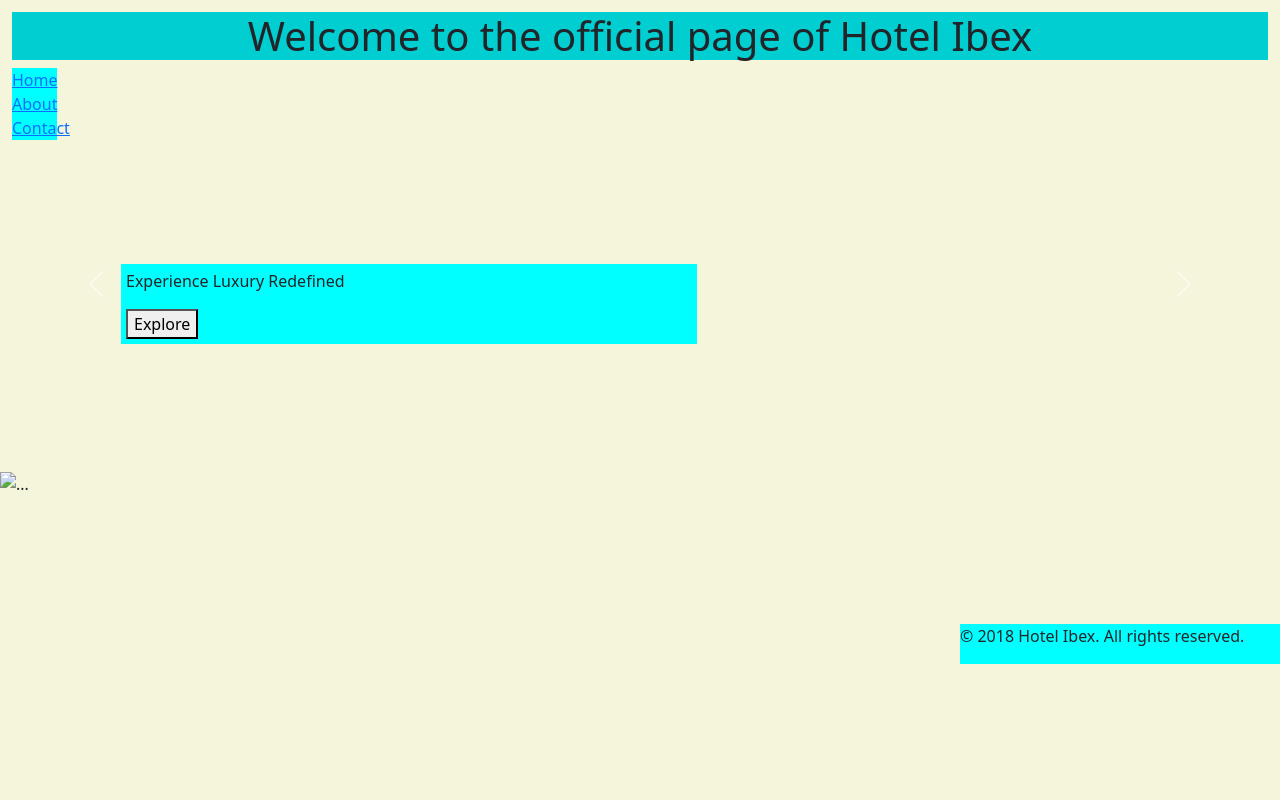
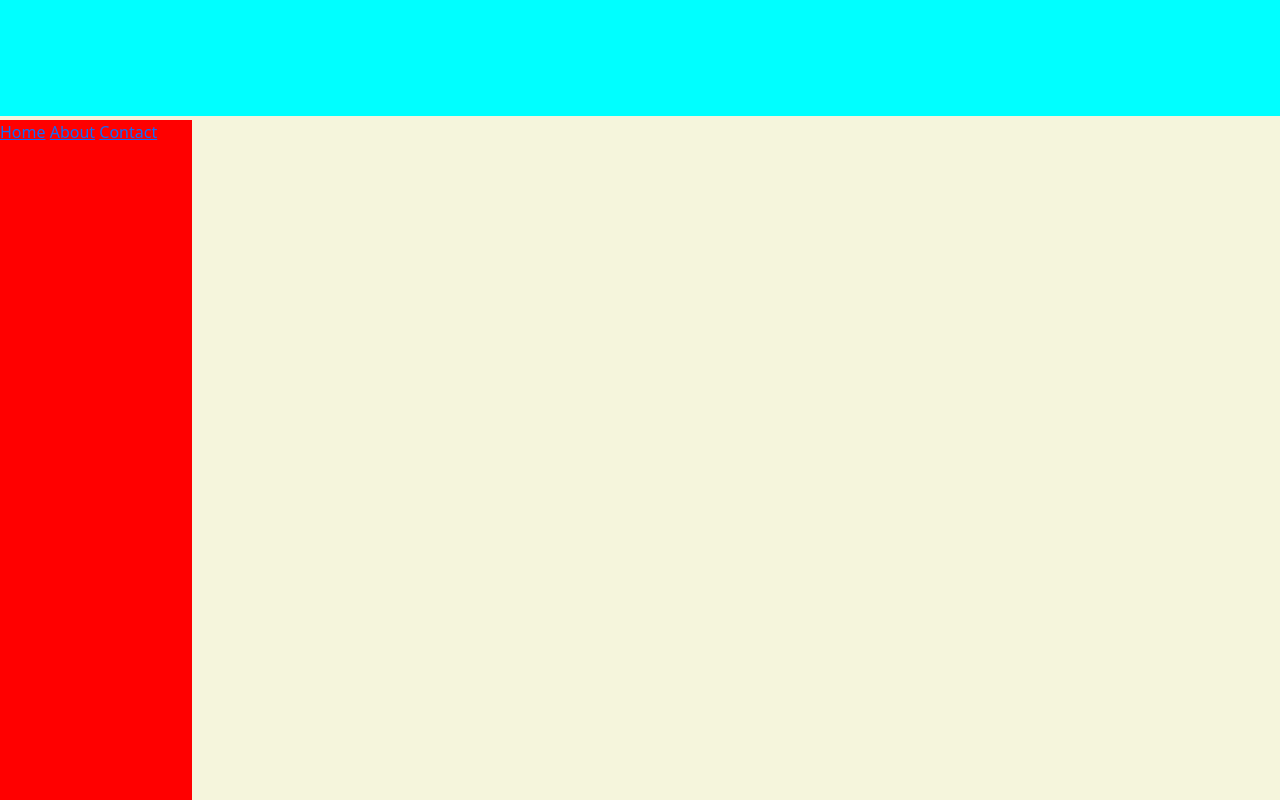
Before and after one commit to ibexcodes/JOHANSON, a plain HTML site: page index.html in a window 1280 px wide. Drawn offline with nearby package versions, Linux system fonts and the light colour scheme.

Commit message:
Add files via upload

```diff
--- a/index.html
+++ b/index.html
@@ -11,54 +11,19 @@
 	<link rel="stylesheet" href="style.css" />
   </head>
 <body>
-  <div class="image"></div>
-  <header>
-    <h1>Welcome to the official page of Hotel Ibex</h1>
+  <div class="navbar">
+    <h1 class="icon">Hotel Ibex</h1>
+
     <nav>
+</div>
       <div class="sidenav">
         <a href="index.html">Home</a>
         <a href="about.html">About</a>
         <a href="contact.html" class="split">Contact</a>
         </div>
     </nav>
-  </header>
 
-  <main>
-    <section class="hero">
-      <div class="hero-image">
-        <div class="hero-text">
-          <p>Experience Luxury Redefined</p>
-          <button>Explore</button>
-        </div>
-      </div>
-    </section>
 
-  </main>
-	<div id="carouselExample" class="carousel slide">
-  <div class="carousel-inner">
-    <div class="carousel-item active">
-      <img src="..." class="d-block w-100" alt="...">
-    </div>
-    <div class="carousel-item">
-      <img src="..." class="d-block w-100" alt="...">
-    </div>
-    <div class="carousel-item">
-      <img src="..." class="d-block w-100" alt="...">
-    </div>
-  </div>
-  <button class="carousel-control-prev" type="button" data-bs-target="#carouselExample" data-bs-slide="prev">
-    <span class="carousel-control-prev-icon" aria-hidden="true"></span>
-    <span class="visually-hidden">Previous</span>
-  </button>
-  <button class="carousel-control-next" type="button" data-bs-target="#carouselExample" data-bs-slide="next">
-    <span class="carousel-control-next-icon" aria-hidden="true"></span>
-    <span class="visually-hidden">Next</span>
-  </button>
-</div>
-
-    <footer>
-      <p>&copy; 2018 Hotel Ibex. All rights reserved.</p>
-    </footer>
   <script src="https://cdn.jsdelivr.net/npm/@popperjs/core@2.11.8/dist/umd/popper.min.js" integrity="sha384-I7E8VVD/ismYTF4hNIPjVp/Zjvgyol6VFvRkX/vR+Vc4jQkC+hVqc2pM8ODewa9r" crossorigin="anonymous"></script>
 <script src="https://cdn.jsdelivr.net/npm/bootstrap@5.3.3/dist/js/bootstrap.min.js" integrity="sha384-0pUGZvbkm6XF6gxjEnlmuGrJXVbNuzT9qBBavbLwCsOGabYfZo0T0to5eqruptLy" crossorigin="anonymous"></script>
 </body>
--- a/style.css
+++ b/style.css
@@ -5,14 +5,25 @@ body {
 
 nav {
 	background-color: cyan;
-	width: 45px;
+	width: 100%;
 	float: left;
+	position: fixed;
+	height: 20%;
+}
+.sidenav {
+background-color: red;
+	width: 15%;
+	float: left;
+	position: fixed;
+	height: 85%;
+	bottom: 0%;
+
 }
 header {
 	background-color: darkturquoise;
 	margin: 12px;
 	text-align: center;
-	text-decoration-color: gold;
+
 }
 main {
 	background-color: cyan;
```
